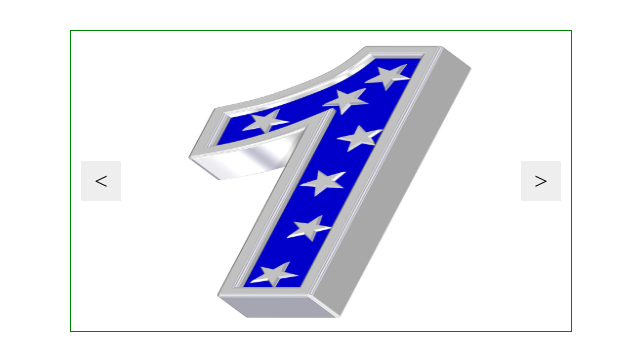
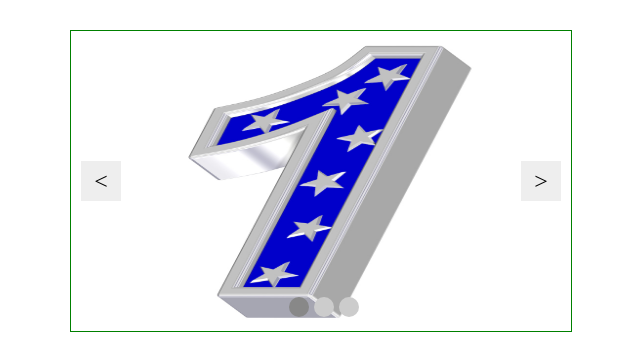
Before and after one commit to zhufengnodejs/20170react, a React app: page / in a window 1280 px wide. Shown: the full height of the page, 319-959 px from the left. Built offline with nearby package versions, Linux system fonts and the light colour scheme.

Commit message:
添加消息

```diff
--- a/src/components/Slider.js
+++ b/src/components/Slider.js
@@ -2,45 +2,69 @@ import React, {Component} from 'react';
 import './slider.css';
 import SliderItems from './SliderItems';
 import SliderArrows from './SliderArrows';
+import SliderDots from './SliderDots';
 export default class Slider extends Component {
- constructor(){
+ constructor() {
   super();
   //通过修改此index值就可以改变ul的left值
-  this.state = {index:0};
+  this.state = {index: 0};
  }
+
  //传入步长，得到新的index值
- turn = (step)=>{
+ turn = (step) => {
   let index = this.state.index + step;
-  if(index < 0){
-     index = this.props.items.length-1;
+  if (index < 0) {
+   this.$slider.style.transitionDuration = '0s';
+   this.$slider.style.left = -500*this.props.items.length+'px';
+   setTimeout(()=>{
+    index = this.props.items.length - 1;
+    this.$slider.style.transitionDuration = this.props.speed + 's';
+    this.setState({index});
+   },0)
+   return;
   }
-  if(index >= this.props.items.length){
-     index = 0;
+  if (index > this.props.items.length) {
+   this.$slider.style.transitionDuration = '0s';
+   this.$slider.style.left = 0;
+   setTimeout(() => {
+    index = 1;
+    this.$slider.style.transitionDuration = this.props.speed + 's';
+    this.setState({index});
+   }, 0);
+   return;
   }
   this.setState({index});
  }
  //启动自动轮播
- go =()=>{
-  this.$timer = setInterval(()=>{
+ go = () => {
+  this.$timer = setInterval(() => {
    this.turn(1);
-  },this.props.delay*1000);
+  }, this.props.delay * 1000);
  }
- componentDidMount(){
+
+ componentDidMount() {
+  this.$slider = document.querySelector('.sliders');
   //如果自动轮播为true,开启自动轮播
-  if(this.props.auto){
+  if (this.props.auto) {
    this.go();
   }
  }
+
  render() {
   return (
-   <div onMouseOver={()=>clearInterval(this.$timer)}
-        onMouseOut={()=>this.go()}
+   <div onMouseOver={() => clearInterval(this.$timer)}
+        onMouseOut={() => this.go()}
         className="slider-wrapper">
     <SliderItems
      items={this.props.items}
      index={this.state.index}
      speed={this.props.speed}/>
     <SliderArrows turn={this.turn}/>
+    <SliderDots
+     items={this.props.items}
+     index={this.state.index}
+     turn={this.turn}
+    />
    </div>
   )
  }
--- /dev/null
+++ b/src/components/SliderDots.js
@@ -0,0 +1,14 @@
+import React, {Component} from 'react';
+export default class SliderDots extends Component {
+ render() {
+  return (
+   <div className="slider-dots">
+    {
+      this.props.items.map((item,index)=>(
+        <span onClick={()=>this.props.turn(index-this.props.index)} className={"dot "+(index === this.props.index||(this.props.index===this.props.items.length&&index===0)?'active':'')}></span>
+      ))
+    }
+   </div>
+  )
+ }
+}
--- a/src/components/SliderItems.js
+++ b/src/components/SliderItems.js
@@ -2,7 +2,7 @@ import React, {Component} from 'react';
 export default class Home extends Component {
  render() {
   let style = {
-   width:this.props.items.length*500,
+   width:(this.props.items.length+1)*500,
    left:this.props.index*-500,
    transitionDuration:this.props.speed+'s'
   }
@@ -15,6 +15,9 @@ export default class Home extends Component {
       </li>
      ))
     }
+    <li key={this.props.items.length} className="slider">
+     <img src={this.props.items[0].src}/>
+    </li>
    </ul>
   )
  }
--- a/src/components/slider.css
+++ b/src/components/slider.css
@@ -59,3 +59,22 @@ ul, li {
     float:right;
     margin-right:10px;
 }
+.slider-dots{
+    width:500px;
+    position: absolute;
+    bottom:10px;
+    text-align: center;
+}
+.slider-dots .dot{
+    display:inline-block;
+    width:20px;
+    height:20px;
+    border-radius: 50%;
+    margin-left:5px;
+    background-color: #CCCCCC;
+    cursor: pointer;
+}
+
+.slider-dots .dot.active{
+    background-color: #888888;
+}
```
Lines whose indentation alone changed are shown as unchanged.
